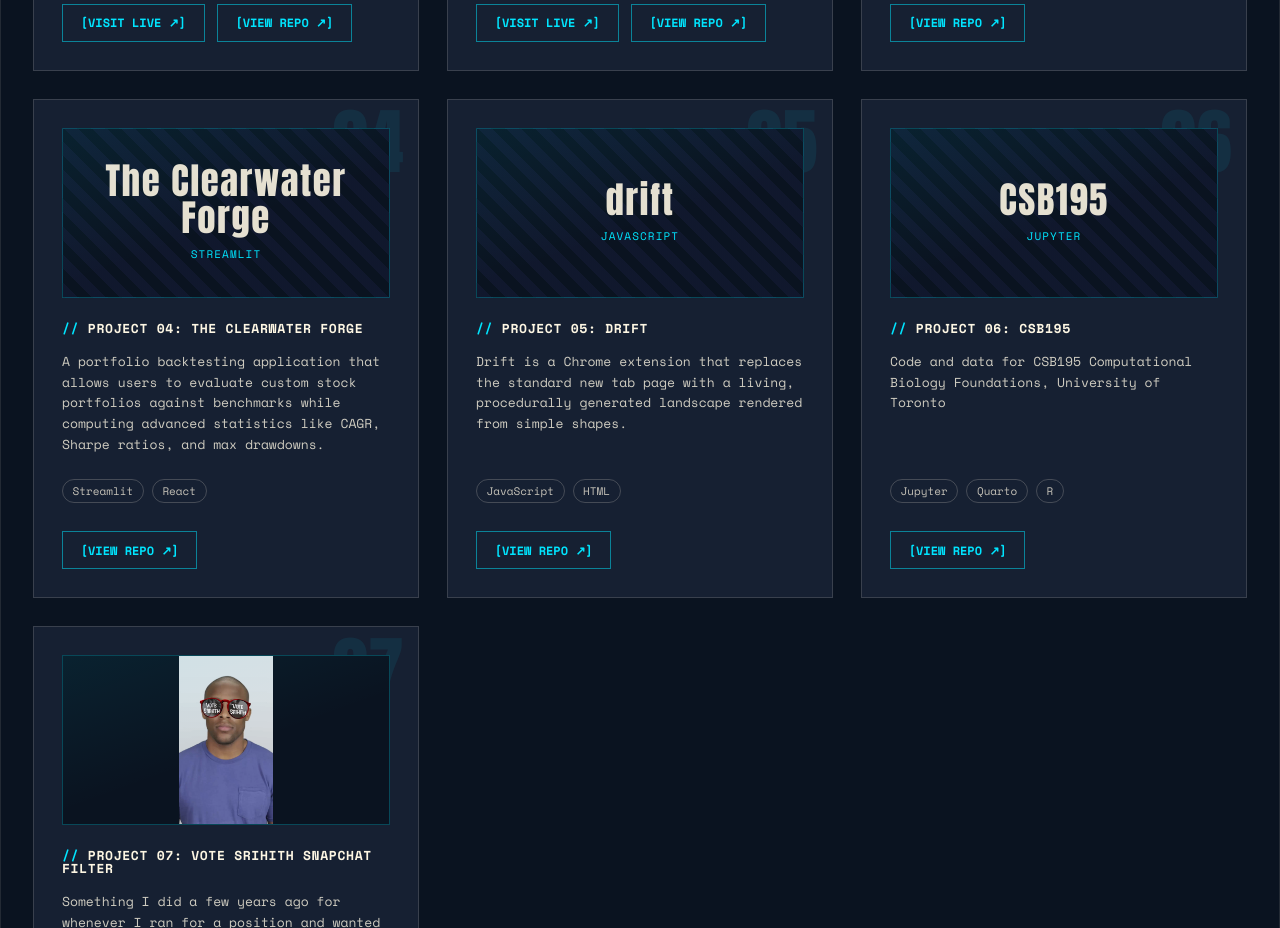
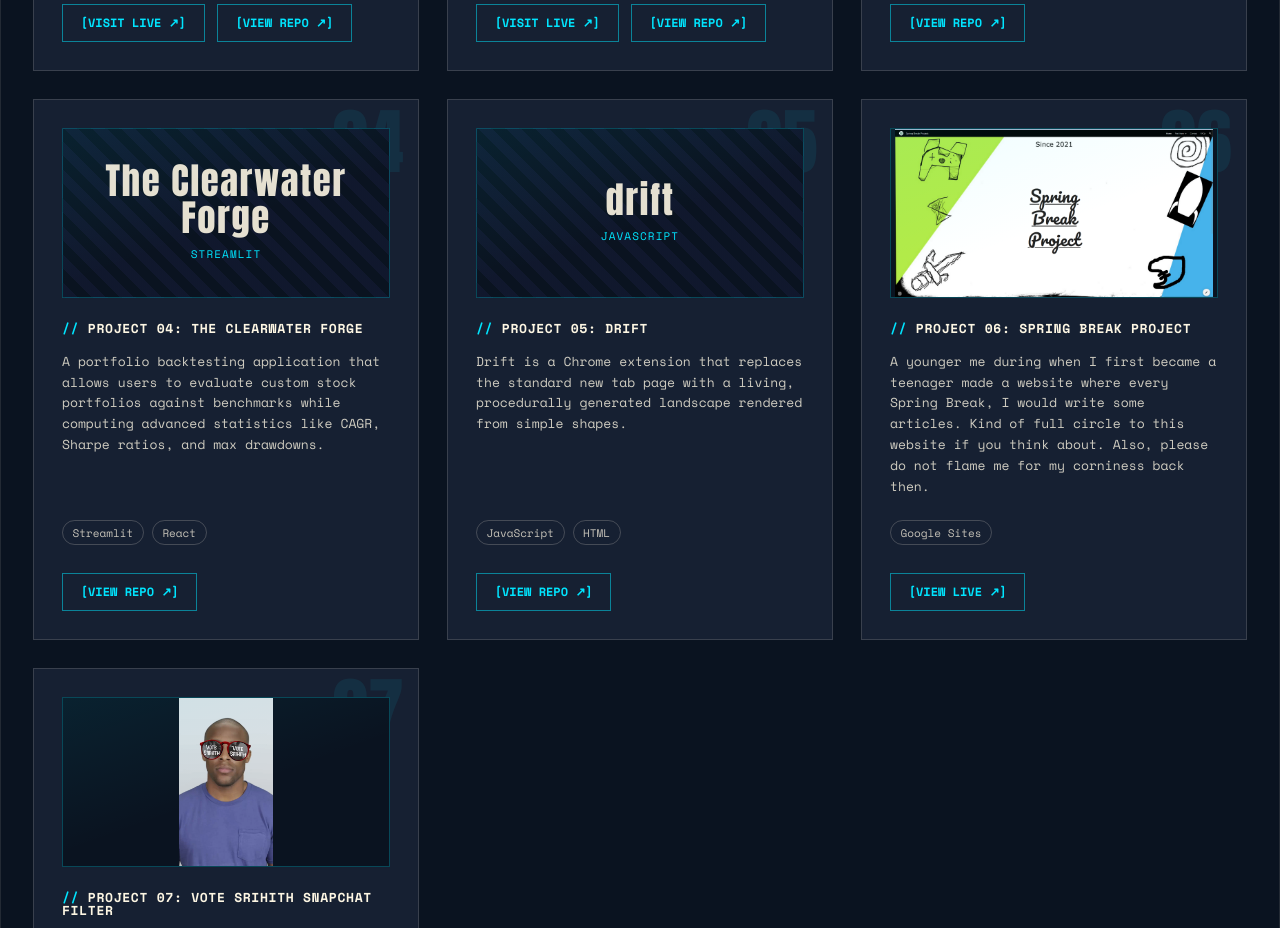
Before and after one commit to 12g3nd/12g3nd.github.io, a React (Vite) app: page /projects in a window 1280 px wide. Shown: the part 840-1768 px from the top of the page. Built offline with nearby package versions, Linux system fonts and the light colour scheme.

Commit message:
Refactor code structure for improved readability and maintainability

```diff
--- a/src/pages/Projects.tsx
+++ b/src/pages/Projects.tsx
@@ -66,11 +66,12 @@ export default function Projects() {
             },
             {
               id: '06',
-              name: 'CSB195',
-              description: 'Code and data for CSB195 Computational Biology Foundations, University of Toronto',
-              stack: ['Jupyter', 'Quarto', 'R'],
-              link: 'https://github.com/12g3nd/CSB195',
-              linkText: '[VIEW REPO ↗]'
+              name: 'Spring Break Project',
+              description: 'A younger me during when I first became a teenager made a website where every Spring Break, I would write some articles. Kind of full circle to this website if you think about. Also, please do not flame me for my corniness back then.',
+              stack: ['Google Sites'],
+              link: 'https://sites.google.com/view/springbreakproject/Contact',
+              linkText: '[VIEW LIVE ↗]',
+              logo: '/SBPPreview.png'
             },
             {
               id: '07',
```
Also changed, not shown: public/SBPPreview.png (added).
